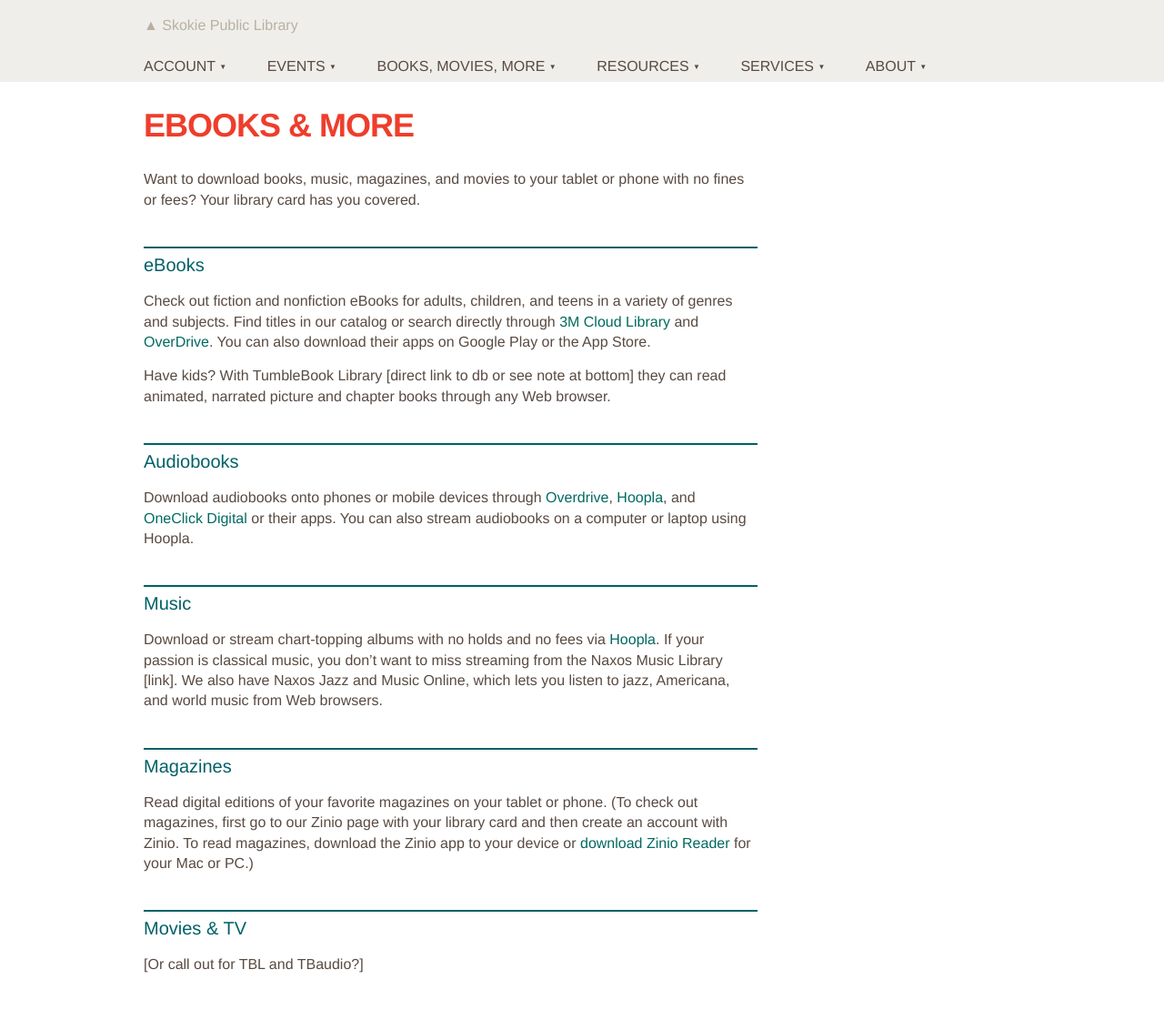
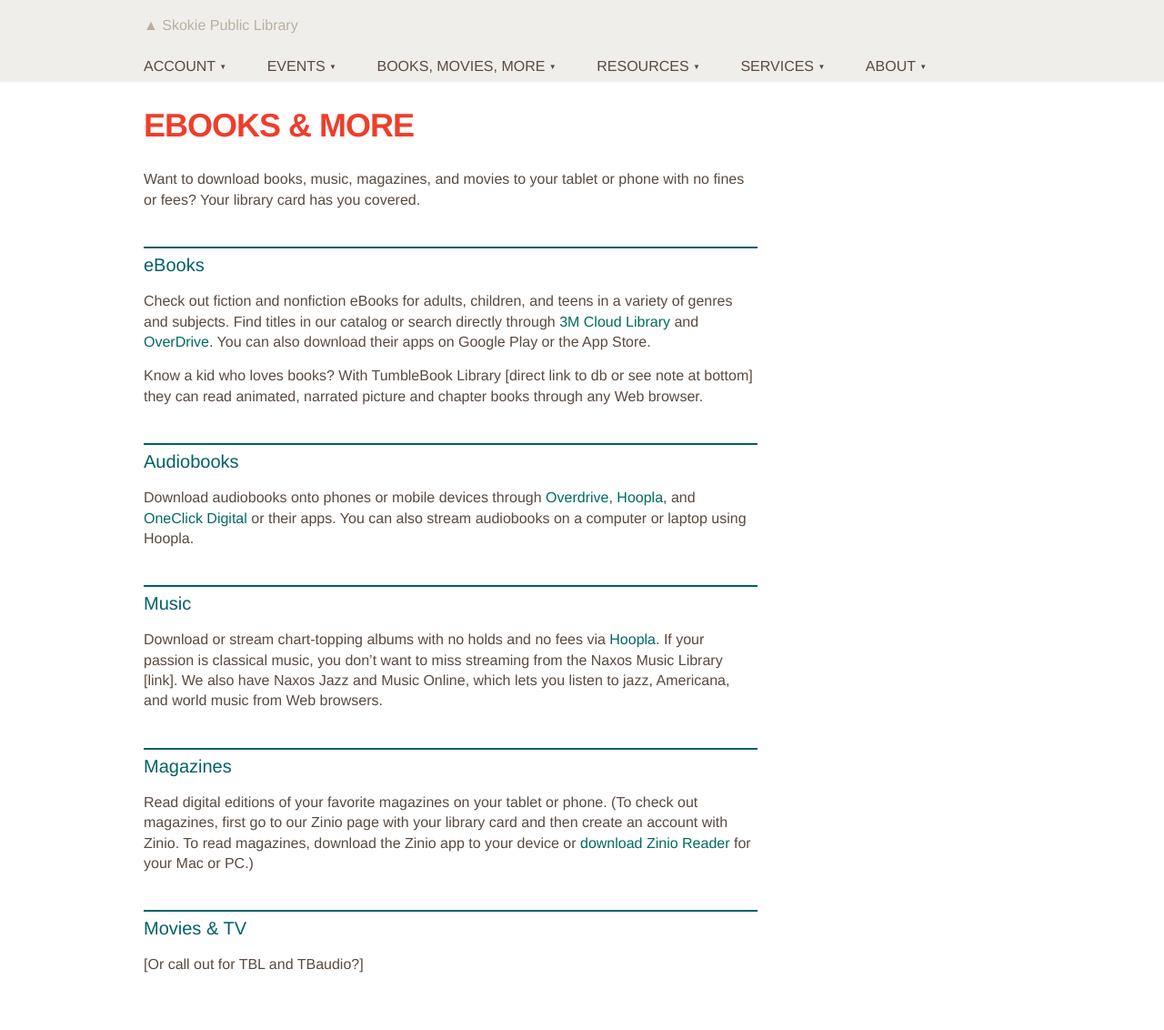
Before and after one commit to skokielibrary/spl-content, a Jekyll site: the page built from _content/annabelle/books-movies-more--ebooks-more.markdown, in a window 1280 px wide. Shown: the whole page at 91% size. Built offline with Jekyll 4.4.1, drawn with Linux system fonts in a browser that asks for light colours.

Commit message:
Updated books-movies-more--ebooks-more.markdown

```diff
--- a/_content/annabelle/books-movies-more--ebooks-more.markdown
+++ b/_content/annabelle/books-movies-more--ebooks-more.markdown
@@ -9,7 +9,7 @@ Want to download books, music, magazines, and movies to your tablet or phone wit
 ##eBooks
 Check out fiction and nonfiction eBooks for adults, children, and teens in a variety of genres and subjects. Find titles in our catalog or search directly through [3M Cloud Library](http://ebook.3m.com/library/SkokiePublicLibrary/) and [OverDrive](http://overdrive.skokielibrary.info/). You can also download their apps on Google Play or the App Store.
 
-Have kids? With TumbleBook Library [direct link to db or see note at bottom] they can read animated, narrated picture and chapter books through any Web browser.
+Know a kid who loves books? With TumbleBook Library [direct link to db or see note at bottom] they can read animated, narrated picture and chapter books through any Web browser.
 
 ##Audiobooks
 Download audiobooks onto phones or mobile devices through [Overdrive](http://overdrive.skokielibrary.inf/), [Hoopla](http://hoopla.skokielibrary.info), and [OneClick Digital](http://skokieil.oneclickdigital.com/) or their apps. You can also stream audiobooks on a computer or laptop using Hoopla.
```
